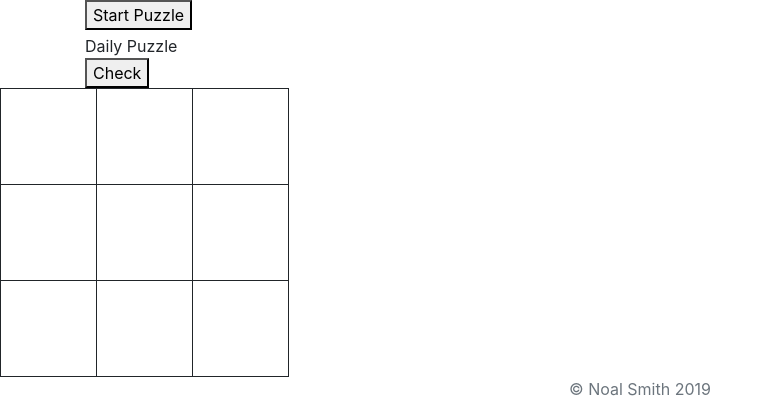
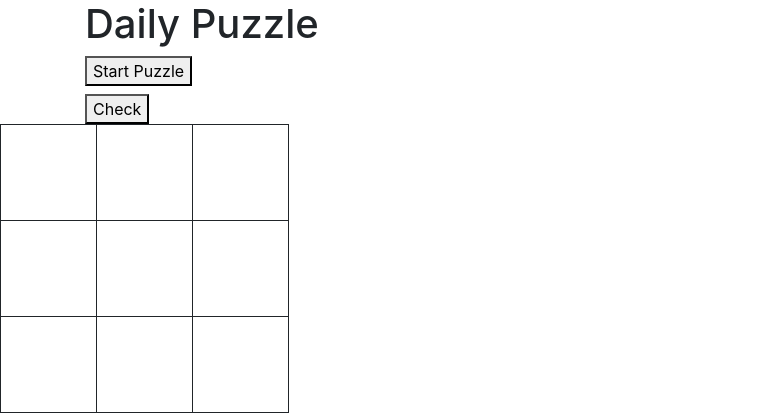
Before and after one commit to NoalS2/pytapaweb, a Django app: page /tapa/ in a window 1280 px wide. Shown: the part 56-472 px from the top of the page, without its empty margins (0-773 px from the left). Run offline with Django 3.2, Linux system fonts and the light colour scheme; some libraries are stand-ins or nearby versions.

Commit message:
updates to daily puzzle

```diff
--- a/tapa/templates/tapa/tapa.html
+++ b/tapa/templates/tapa/tapa.html
@@ -4,10 +4,11 @@
 
 {% load static %}
 
+<h1>Daily Puzzle</h1>
 <button id='startbutton'>Start Puzzle</button>
 <br>
 <div id="timer" class="pb-1"></div>
-  <div id="daily" oncontextmenu="return false;">Daily Puzzle
+  <div id="daily" oncontextmenu="return false;" class="pb-1">
     <style>
       table { border-collapse: collapse; font-family: Calibri, sans-serif; }
       td { border: solid thin; height: 6em; width: 6em; text-align: center; padding: 0; background-color: white}
```
